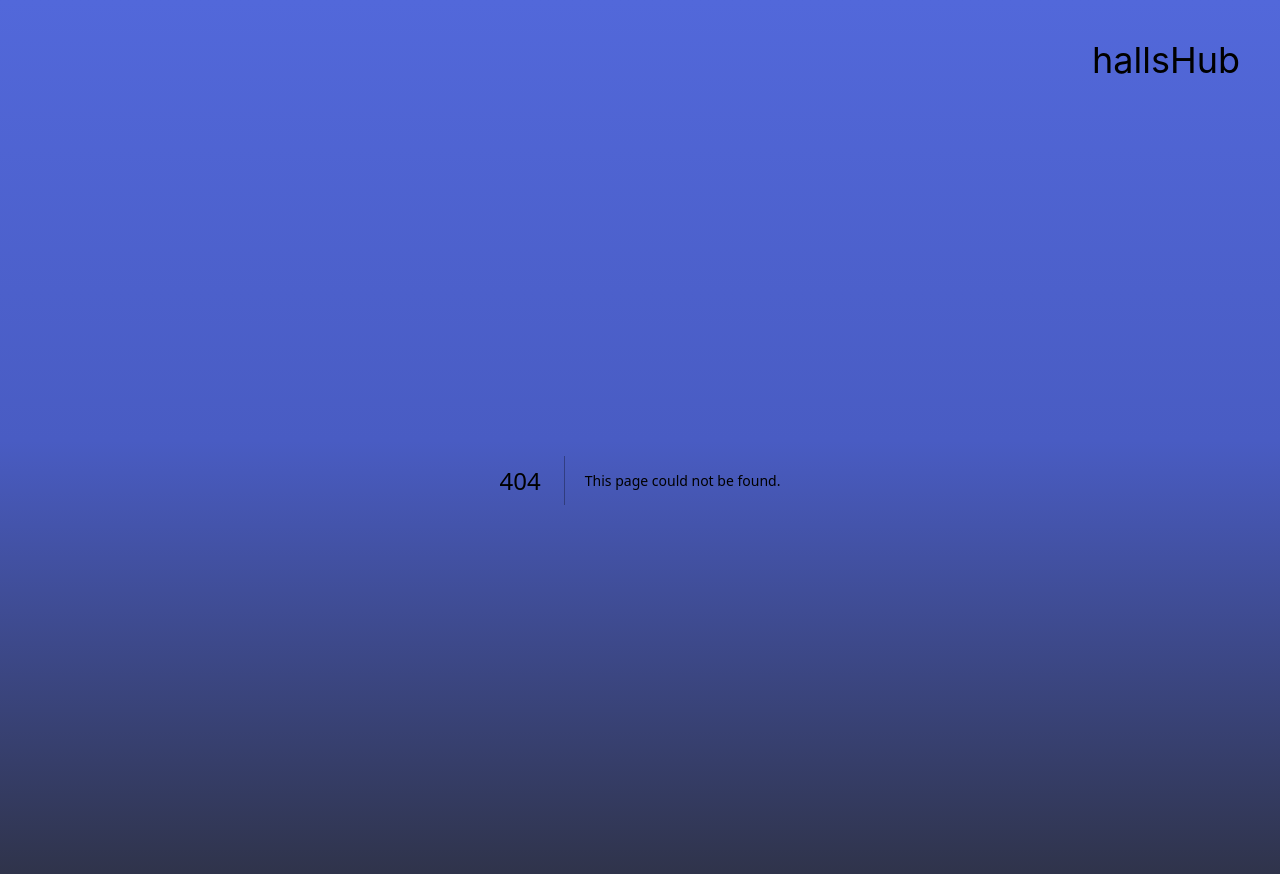
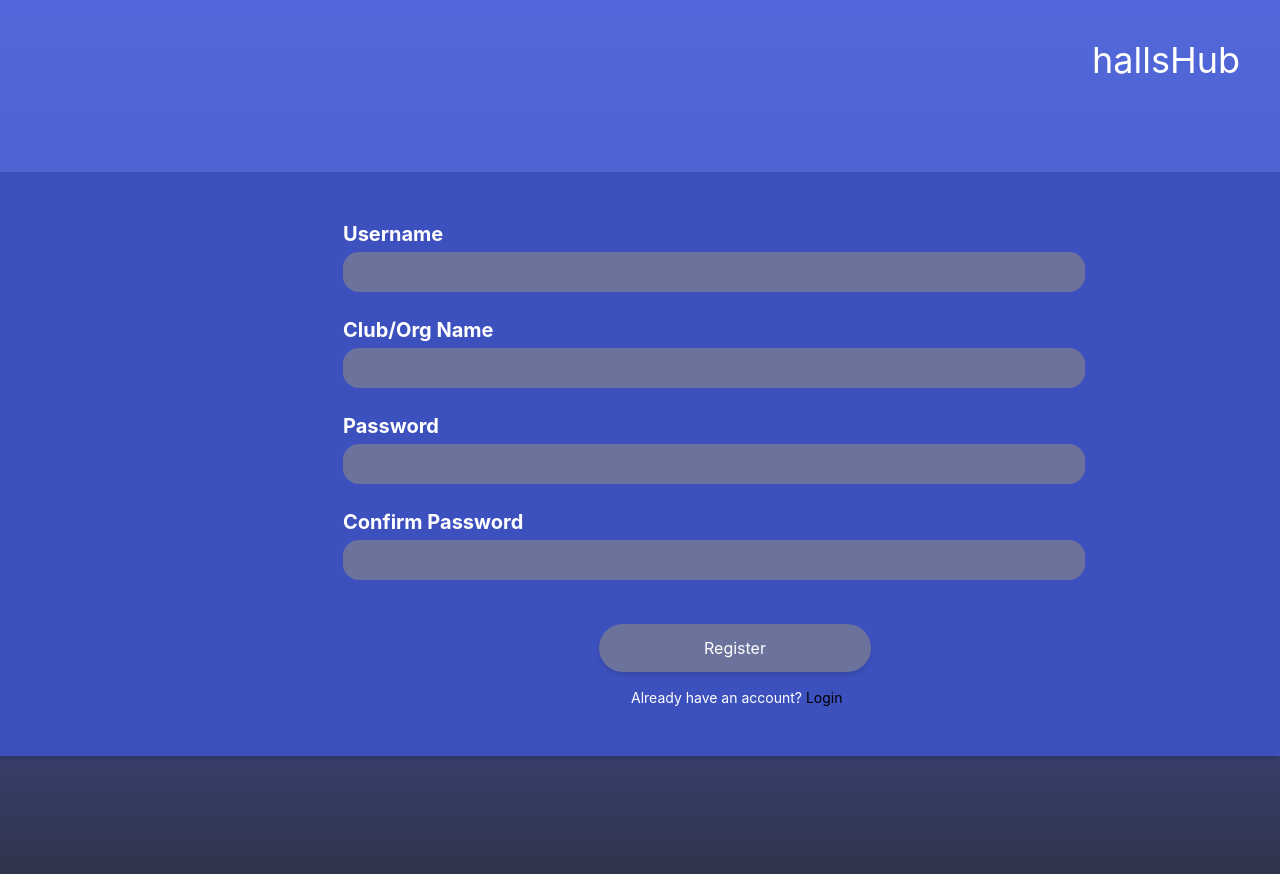
Before and after one commit to BharathVishnu/hallshub-frontend, a Next.js app: page /register in a window 1280 px wide. Before the commit this address had no page. Shown: the top 874 px of the page. Built offline with nearby package versions, Linux system fonts and the light colour scheme; what tailwindcss-font-inter would draw is missing.

Commit message:
register page

```diff
--- a/src/components/Login.jsx
+++ b/src/components/Login.jsx
@@ -1,5 +1,4 @@
-// components/LoginForm.js
-
+import Link from 'next/link';
 import React from 'react';
 
 const LoginForm = () => {
@@ -40,9 +39,9 @@ const LoginForm = () => {
         {/* Register Link */}
         <div className='mt-2 text-sm md:text-md ml-10 md:ml-72'>
           Don't have an account?
-          <span className='text-black hover:text-white ml-1'>
-            Register
-          </span>
+          <Link href="/register" className='text-black hover:text-white ml-1'>
+                Register
+        </Link>
         </div>
       </div>
     </div>
--- /dev/null
+++ b/src/pages/register.js
@@ -0,0 +1,69 @@
+import Link from 'next/link';
+import React from 'react';
+
+const Register = () => {
+  return (
+    <div className="flex relative items-center justify-center mt-72 md:mt-96">
+      <div className="absolute right-0 bg-[#3D51BE] rounded-l-3xl px-6 py-12 md:px-96 shadow-md w-full md:w-[1321px] flex flex-col gap-2">
+        {/* Username Input */}
+        <div className="mb-4">
+          <label htmlFor="username" className="block text-lg md:text-xl font-bold text-white">
+            Username
+          </label>
+          <input
+            type="text"
+            id="username"
+            className="mt-1 p-2 w-full md:w-[742px] bg-[#6B739D] border-blue-500 rounded-2xl focus:outline-none focus:ring focus:border-blue-300"
+          />
+        </div>
+        {/* Club  */}
+        <div className="mb-4">
+          <label htmlFor="username" className="block text-lg md:text-xl font-bold text-white">
+            Club/Org Name
+          </label>
+          <input
+            type="text"
+            id="cluborg"
+            className="mt-1 p-2 w-full md:w-[742px] bg-[#6B739D] border-blue-500 rounded-2xl focus:outline-none focus:ring focus:border-blue-300"
+          />
+        </div>
+        <div className="mb-4">
+          <label htmlFor="username" className="block text-lg md:text-xl font-bold text-white">
+            Password
+          </label>
+          <input
+            type="text"
+            id="password"
+            className="mt-1 p-2 w-full md:w-[742px] bg-[#6B739D] border-blue-500 rounded-2xl focus:outline-none focus:ring focus:border-blue-300"
+          />
+        </div>
+        {/* Password Input */}
+        <div className="mb-4">
+          <label htmlFor="password" className="block text-lg md:text-xl font-bold text-white">
+            Confirm Password
+          </label>
+          <input
+            type="password"
+            id="password"
+            className="mt-1 p-2 w-full md:w-[742px] bg-[#6B739D] border-blue-500 rounded-2xl focus:outline-none focus:ring focus:border-blue-300"
+          />
+        </div>
+
+        {/* Login Button */}
+        <a href="#" className="mt-5 md:ml-64 mx-auto md:w-[272px] text-md text-center bg-[#6B739D] hover:text-black hover:font-bold hover:bg-white text-white rounded-full py-3 px-8 shadow-md hover:shadow-2xl hover:shadow-black transition duration-500">
+          Register
+        </a>
+
+        {/* Register Link */}
+        <div className='mt-2 text-sm md:text-md ml-10 md:ml-72'>
+          Already have an account?
+          <Link href="/" className='text-black hover:text-white ml-1'>
+                Login
+        </Link>
+        </div>
+      </div>
+    </div>
+  );
+};
+
+export default Register;
```
